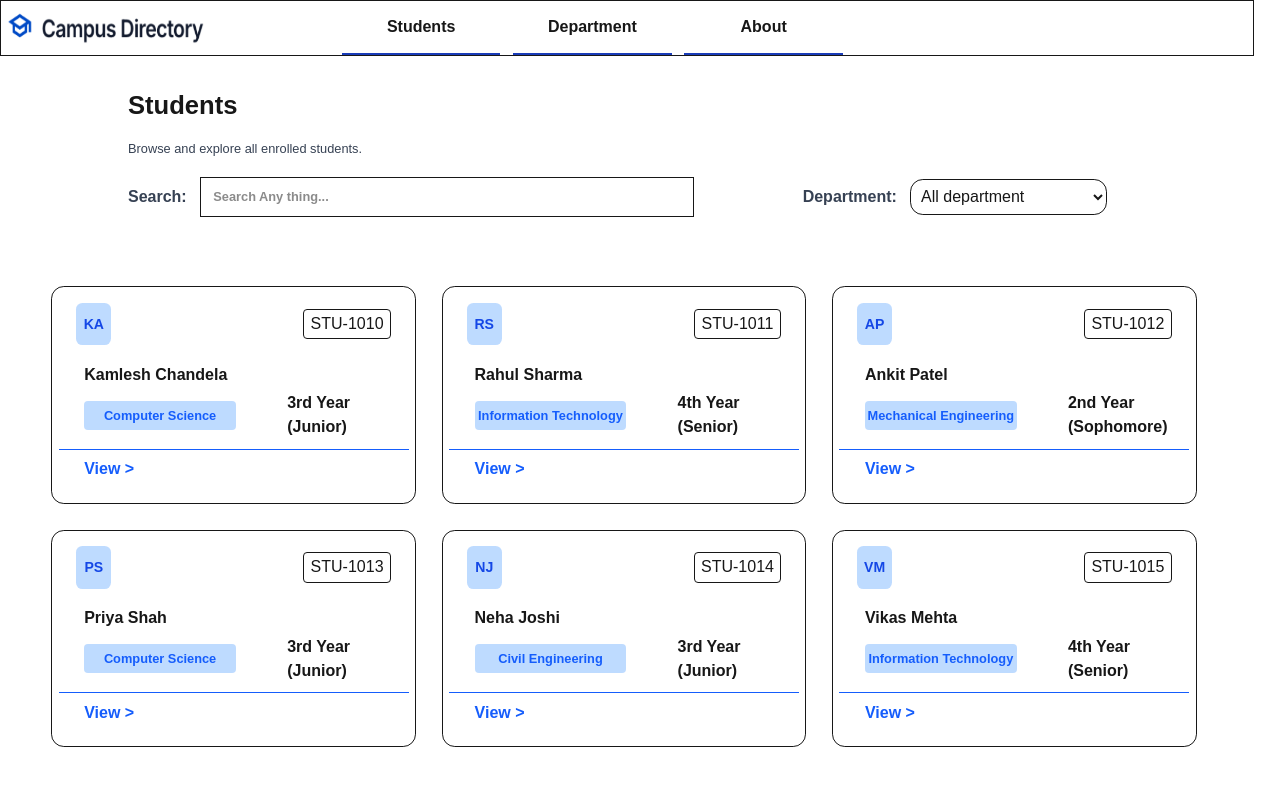
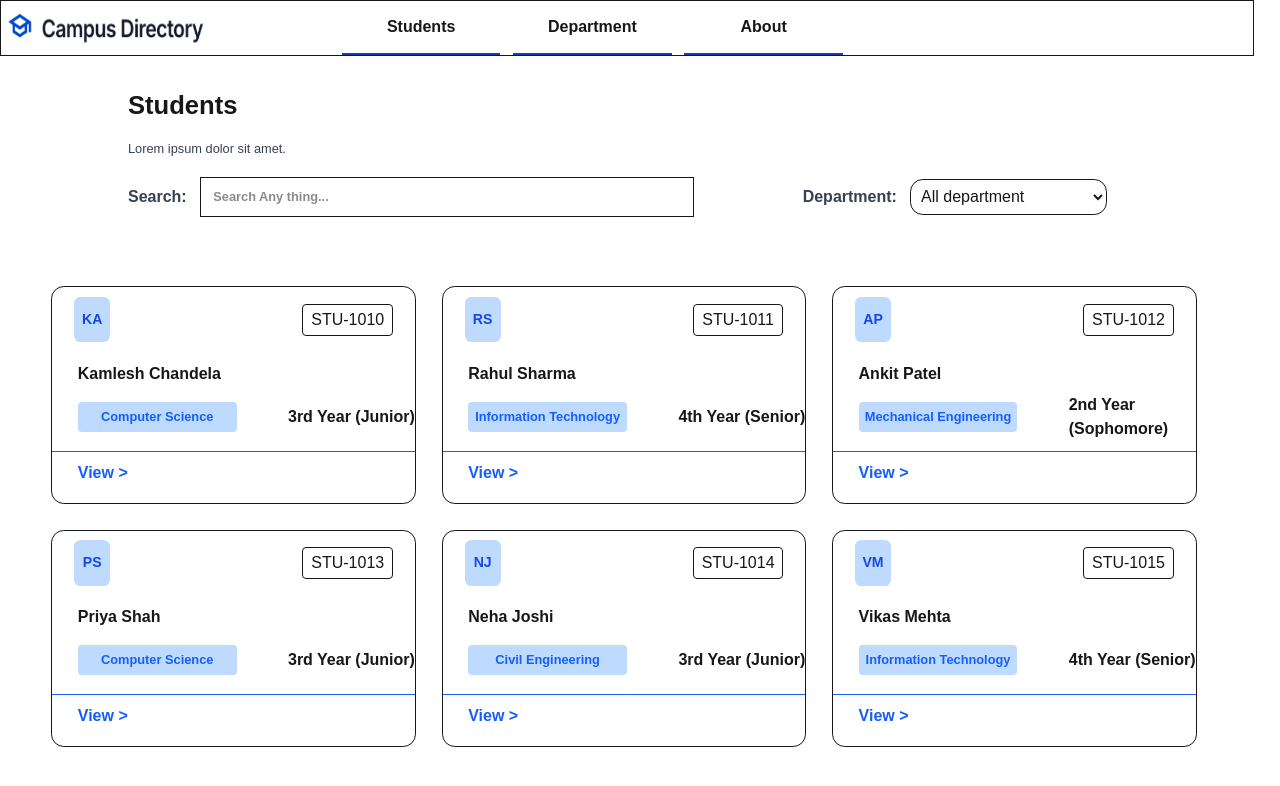
Before and after one commit to vedantxy/student_profile_next_ass, a Next.js app: page / in a window 1280 px wide. Shown: the top 786 px of the page. Built offline with nearby package versions, Linux system fonts and the light colour scheme.

Commit message:
update home page and readme

```diff
--- a/app/page.tsx
+++ b/app/page.tsx
@@ -14,7 +14,7 @@ function Student() {
                     Students
                 </div>
                 <div className="w-[100%] text-[1vw] pl-[10vw] flex items-center text-gray-700 h-[20%] ">
-                    Browse and explore all enrolled students.
+                    Lorem ipsum dolor sit amet.
                 </div>
 
                 <div className="w-[100%] flex justify-center h-[30%] ">
@@ -52,7 +52,7 @@ function Student() {
                 {
                     arr.map((e) => {
                         return (
-                            <div key={e.id} className="w-[30%] p-[0.5vw] h-[17vw] rounded-[1vw] border">
+                            <div key={e.id} className="w-[30%] p-[1=0.5vw] h-[17vw] rounded-[1vw] border">
                                 <div className="w-[100%] flex items-center justify-center gap-[15vw] h-[30%] ">
                                     <div className="w-[10%] h-[70%] rounder bg-blue-200 text-blue-700 flex justify-center items-center font-bold text-[1.1vw] rounded-[0.5vw]">
                                         {e.initials}
```
Also changed, not shown: 1 other file (tests, documents, lock files or other folders).
